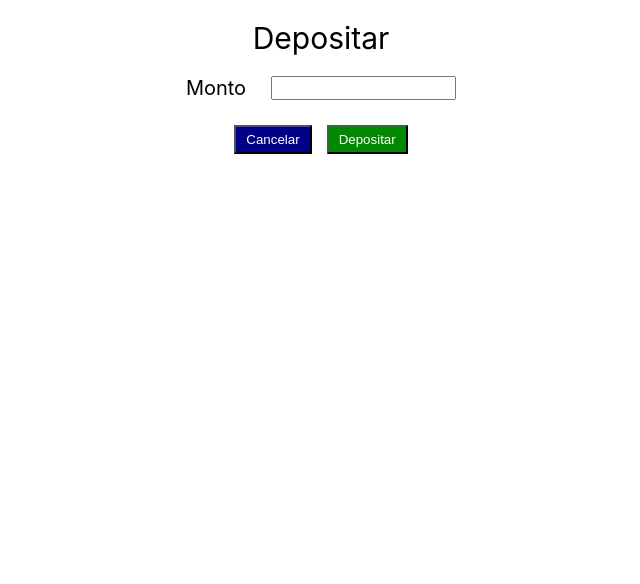
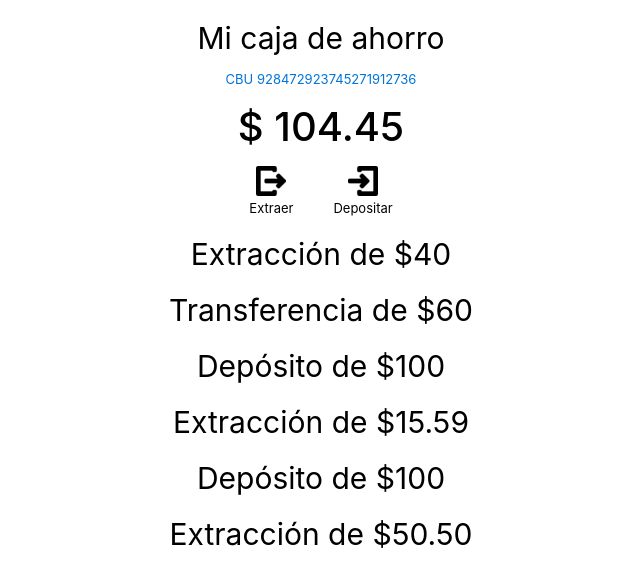
Before and after one commit to FrancoMaz/aninfo-frontend-demo-1C2020, a React (Create React App) app in the folder my-app/: page / in a window 1280 px wide. Shown: the top 584 px of the page, without its empty margins (319-959 px from the left). Built offline with nearby package versions, Linux system fonts and the light colour scheme.

Commit message:
Fixes onClick function

```diff
--- a/my-app/src/components/MainPage.js
+++ b/my-app/src/components/MainPage.js
@@ -20,6 +20,10 @@ export default class MainPage extends React.Component {
         this.setState({transaction: type, show: false})
     };
 
+    showMainPage = () => {
+        this.setState({transaction: null, show: true})
+    };
+
 
     render() {
 
@@ -30,11 +34,11 @@ export default class MainPage extends React.Component {
                     <div className="cbu">CBU {this.state.cbu}</div>
                     <div className="amount">$ {this.state.amount}</div>
                     <div className="options">
-                        <div onClick={this.doTransaction("extract")}>
+                        <div onClick={() => this.doTransaction("extract")}>
                             <img src={extractIcon}/>
                             <div className="img_label">Extraer</div>
                         </div>
-                        <div onClick={this.doTransaction("deposit")}>
+                        <div onClick={() => this.doTransaction("deposit")}>
                             <img src={depositIcon}/>
                             <div className="img_label">Depositar</div>
                         </div>
@@ -42,8 +46,8 @@ export default class MainPage extends React.Component {
                     <AccountList />
                 </div> :
                 (this.state.transaction === "extract" ?
-                    <TransactionPage action="Extraer"/>
-                    : <TransactionPage action="Depositar"/>)
+                    <TransactionPage action="Extraer" showMainPage={this.showMainPage}/>
+                    : <TransactionPage action="Depositar" showMainPage={this.showMainPage}/>)
 
         )
     }
--- a/my-app/src/components/TransactionPage.js
+++ b/my-app/src/components/TransactionPage.js
@@ -17,13 +17,9 @@ export default class TransactionPage extends React.Component {
     };
 
     hidePage = () => {
-        this.setState({show: false})
+        this.setState({show: false});
+        this.props.showMainPage();
     };
-
-    handleSubmit = () => {
-
-    };
-
 
     render() {
 
@@ -39,7 +35,7 @@ export default class TransactionPage extends React.Component {
                         <button className="cancel-button" onClick={this.hidePage}>Cancelar</button>
                         <button className="action-button">{this.props.action}</button>
                     </div>
-                </div> : <MainPage />
+                </div> : null
 
         )
     }
```
